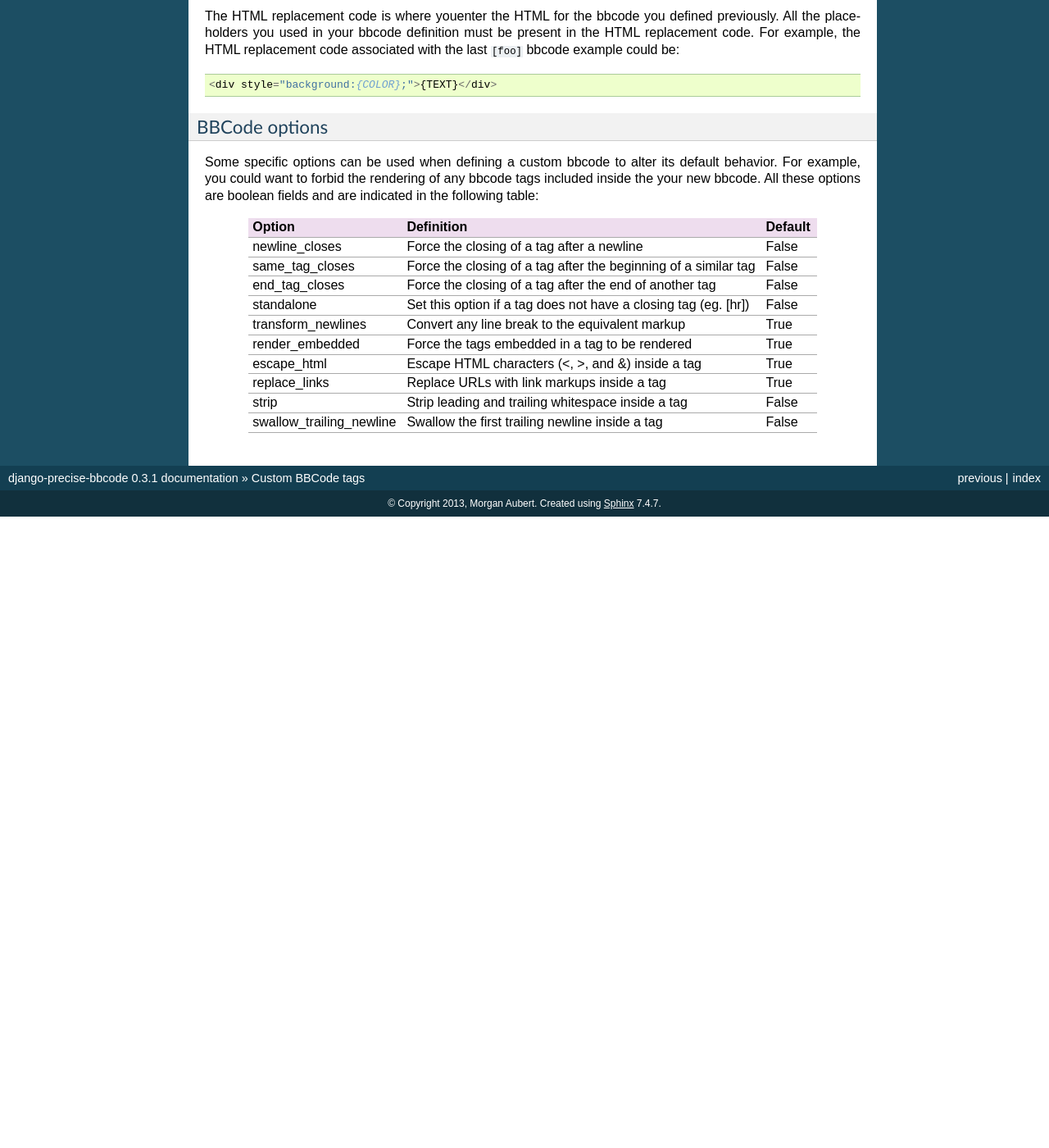
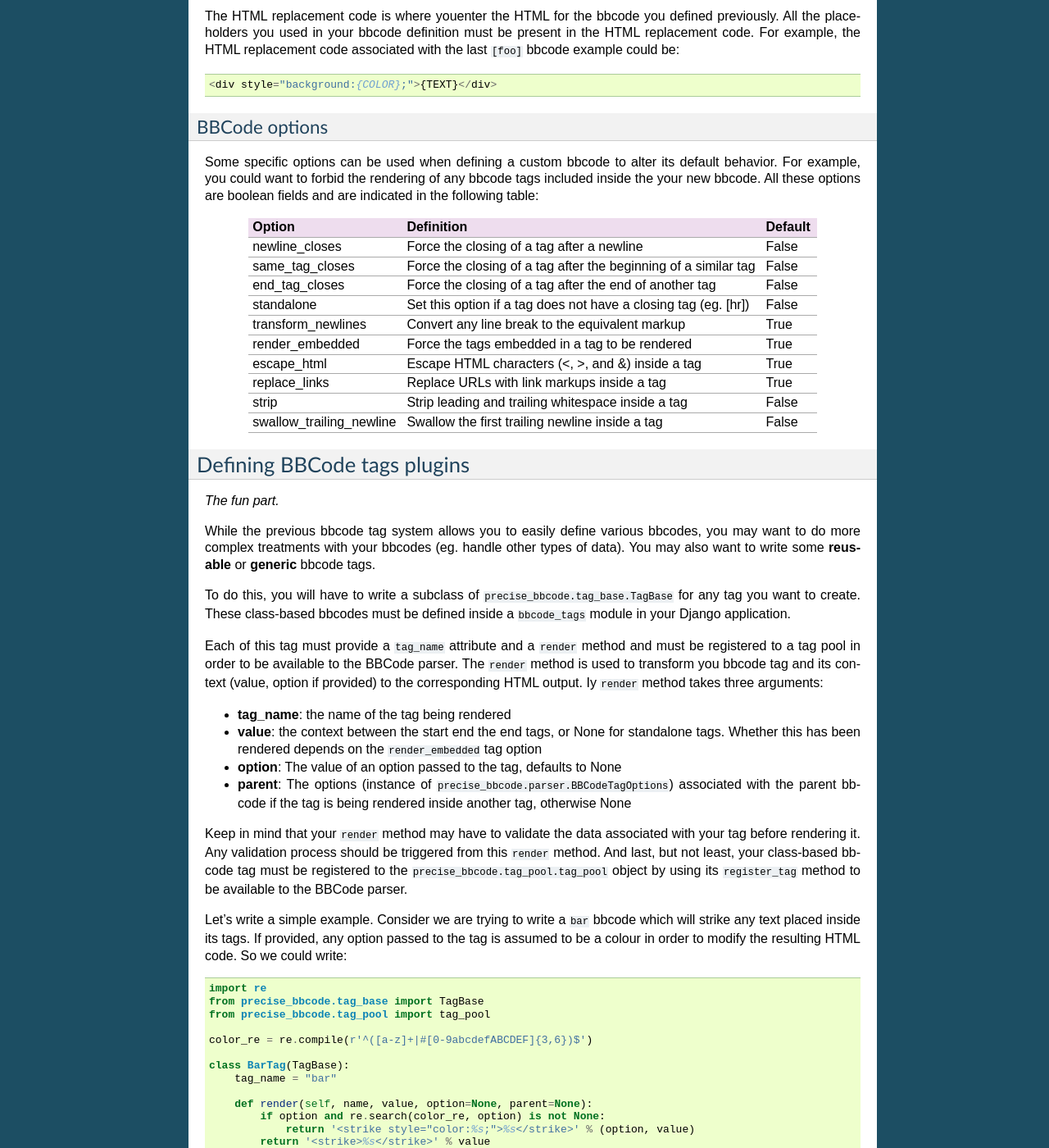
Before and after one commit to ellmetha/django-precise-bbcode, a Sphinx documentation site: the page built from docs/custom_tags.rst, in a window 1280 px wide and 1400 px high, scrolled down 1233 px. Shown: the whole window at 82% size. Built offline with Sphinx 7.4.7, drawn with Linux system fonts in a browser that asks for light colours; before the commit the page ends 1863 px from its top, so only the background shows below that; some of the changed text lies outside the part shown.

Commit message:
Doc updated

```diff
--- a/docs/custom_tags.rst
+++ b/docs/custom_tags.rst
@@ -86,3 +86,60 @@ Some specific options can be used when defining a custom bbcode to alter its def
 +--------------------------+-----------------------------------------------------------------+-------------+
 | swallow_trailing_newline | Swallow the first trailing newline inside a tag                 | False       |
 +--------------------------+-----------------------------------------------------------------+-------------+
+
+Defining BBCode tags plugins
+----------------------------
+
+*The fun part.*
+
+While the previous bbcode tag system allows you to easily define various bbcodes, you may want to do more complex treatments with your bbcodes (eg. handle other types of data). You may also want to write some **reusable** or **generic** bbcode tags.
+
+To do this, you will have to write a subclass of ``precise_bbcode.tag_base.TagBase`` for any tag you want to create. These class-based bbcodes must be defined inside a ``bbcode_tags`` module in your Django application.
+
+Each of this tag must provide a ``tag_name`` attribute and a ``render`` method and must be registered to a tag pool in order to be available to the BBCode parser. The ``render`` method is used to transform you bbcode tag and its context (value, option if provided) to the corresponding HTML output. Iy ``render`` method takes three arguments:
+
+* **tag_name**: the name of the tag being rendered
+* **value**: the context between the start end the end tags, or None for standalone tags. Whether this has been rendered depends on the ``render_embedded`` tag option
+* **option**: The value of an option passed to the tag, defaults to None
+* **parent**: The options (instance of ``precise_bbcode.parser.BBCodeTagOptions``) associated with the parent bbcode if the tag is being rendered inside another tag, otherwise None
+
+Keep in mind that your ``render`` method may have to validate the data associated with your tag before rendering it. Any validation process should be triggered from this ``render`` method. And last, but not least, your class-based bbcode tag must be registered to the ``precise_bbcode.tag_pool.tag_pool`` object by using its ``register_tag`` method to be available to the BBCode parser.
+
+Let's write a simple example. Consider we are trying to write a ``bar`` bbcode which will strike any text placed inside its tags. If provided, any option passed to the tag is assumed to be a colour in order to modify the resulting HTML code. So we could write::
+
+    import re
+    from precise_bbcode.tag_base import TagBase
+    from precise_bbcode.tag_pool import tag_pool
+
+    color_re = re.compile(r'^([a-z]+|#[0-9abcdefABCDEF]{3,6})$')
+
+    class BarTag(TagBase):
+        tag_name = "bar"
+
+        def render(self, name, value, option=None, parent=None):
+            if option and re.search(color_re, option) is not None:
+                return '<strike style="color:%s;">%s</strike>' % (option, value)
+            return '<strike>%s</strike>' % value
+
+    tag_pool.register_tag(BarTag)
+
+Note that you can use any BBCode option specified previously as class atributes to alter the default behavior of your class-based tags (see `BBCode options`_)::
+
+
+    import re
+    from precise_bbcode.tag_base import TagBase
+    from precise_bbcode.tag_pool import tag_pool
+
+    color_re = re.compile(r'^([a-z]+|#[0-9abcdefABCDEF]{3,6})$')
+
+    class BarTag(TagBase):
+        tag_name = "bar"
+        render_embedded = False
+        strip = False
+
+        def render(self, name, value, option=None, parent=None):
+            if option and re.search(color_re, option) is not None:
+                return '<strike style="color:%s;">%s</strike>' % (option, value)
+            return '<strike>%s</strike>' % value
+
+    tag_pool.register_tag(BarTag)
```
